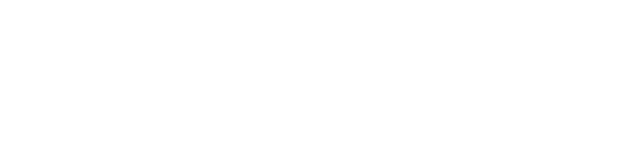
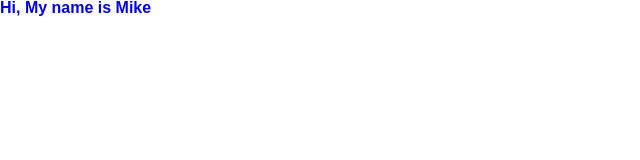
Before and after one commit to jeremiahthegreat1/example-collab, a plain HTML site: page index.html in a window 1280 px wide. Shown: the whole page, without its empty margins (0-640 px from the left). Drawn offline with Linux system fonts and the light colour scheme.

Commit message:
test changes

```diff
--- a/index.html
+++ b/index.html
@@ -11,7 +11,7 @@
 </head>
 
 <body>
-
+<h1>Hi, My name is Mike</h1>
 </body>
 
 <script src="/assets/JS/script.js"></script>
```
